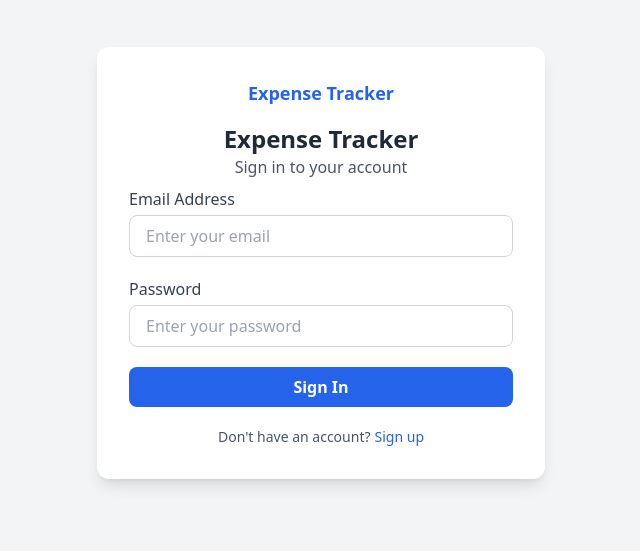
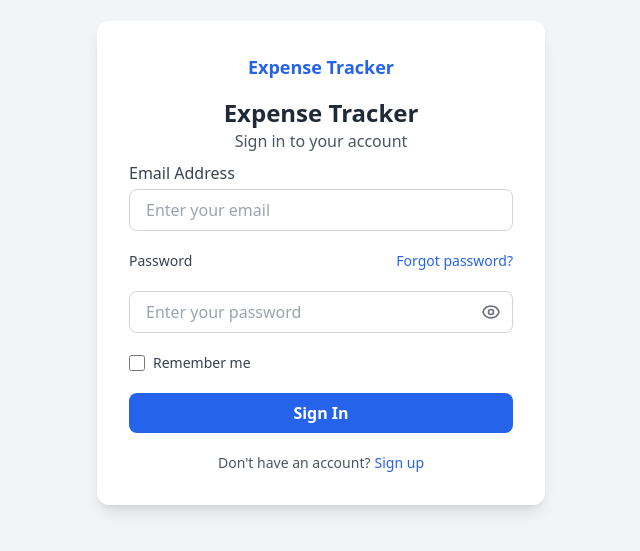
Before and after one commit to Shareiar-shams/Expense-Tracker, a React (Create React App) app in the folder client/: page /login in a window 1280 px wide. Shown: the part 137-688 px from the top of the page, without its empty margins (319-959 px from the left). Built offline with nearby package versions, Linux system fonts and the light colour scheme.

Commit message:
Add remember me functionality and forgot password modal to login page

```diff
--- a/client/src/pages/LoginPage.jsx
+++ b/client/src/pages/LoginPage.jsx
@@ -3,16 +3,30 @@ import { AuthContext } from '../context/AuthContext';
 import { useNavigate } from 'react-router-dom';
 import FormWrapper from '../components/FormWrapper';
 import FormInput from '../components/FormInput';
+import ForgotPasswordModal from '../components/ForgotPasswordModal';
 import { handleLoginSubmit } from '../utils/loginUtils';
 
 export default function LoginPage() {
   const { login } = useContext(AuthContext);
   const [email, setEmail] = useState('');
   const [password, setPassword] = useState('');
+  const [rememberMe, setRememberMe] = useState(false);
   const [isLoading, setIsLoading] = useState(false);
   const [error, setError] = useState('');
   const [validationErrors, setValidationErrors] = useState({});
+  const [showForgotPasswordModal, setShowForgotPasswordModal] = useState(false);
   const navigate = useNavigate();
+
+  // Load saved credentials on component mount
+  React.useEffect(() => {
+    const savedEmail = localStorage.getItem('rememberedEmail');
+    const savedPassword = localStorage.getItem('rememberedPassword');
+    if (savedEmail && savedPassword) {
+      setEmail(savedEmail);
+      setPassword(savedPassword);
+      setRememberMe(true);
+    }
+  }, []);
 
   const handleSubmit = async (e) => {
     e.preventDefault();
@@ -21,6 +35,17 @@ export default function LoginPage() {
     setValidationErrors({});
 
     const result = await handleLoginSubmit(e, email, password, { login, navigate });
+
+    if (result.success) {
+      // Save or clear credentials based on remember me checkbox
+      if (rememberMe) {
+        localStorage.setItem('rememberedEmail', email);
+        localStorage.setItem('rememberedPassword', password);
+      } else {
+        localStorage.removeItem('rememberedEmail');
+        localStorage.removeItem('rememberedPassword');
+      }
+    }
 
     if (!result.success) {
       if (result.errors) {
@@ -33,6 +58,7 @@ export default function LoginPage() {
   };
 
   return (
+  <>
     <FormWrapper
       title={process.env.REACT_APP_APP_NAME || 'Expense Tracker'}
       subtitle="Sign in to your account"
@@ -55,16 +81,51 @@ export default function LoginPage() {
         error={validationErrors.email}
         required
       />
+      <div className="flex items-center justify-between mb-1">
+        <label className="block text-sm font-medium text-gray-700">
+          Password
+        </label>
 
+        <button
+          type="button"
+          onClick={() => setShowForgotPasswordModal(true)}
+          className="text-sm text-blue-600 hover:text-blue-500 focus:outline-none"
+        >
+          Forgot password?
+        </button>
+      </div>
       <FormInput
-        label="Password"
         type="password"
         placeholder="Enter your password"
         value={password}
         onChange={(e) => setPassword(e.target.value)}
         error={validationErrors.password}
+        showPasswordToggle={true}
         required
       />
+
+      {/* Remember Me Checkbox */}
+      <div className="flex items-center">
+        <input
+          id="remember-me"
+          type="checkbox"
+          checked={rememberMe}
+          onChange={(e) => setRememberMe(e.target.checked)}
+          className="h-4 w-4 text-blue-600 focus:ring-blue-500 border-gray-300 rounded cursor-pointer"
+        />
+        <label htmlFor="remember-me" className="ml-2 block text-sm text-gray-700 cursor-pointer">
+          Remember me
+        </label>
+      </div>
+
     </FormWrapper>
+
+    <ForgotPasswordModal
+      isOpen={showForgotPasswordModal}
+      onClose={() => setShowForgotPasswordModal(false)}
+      onBackToLogin={() => setShowForgotPasswordModal(false)}
+    />
+    </>
   );
+
 }
```
